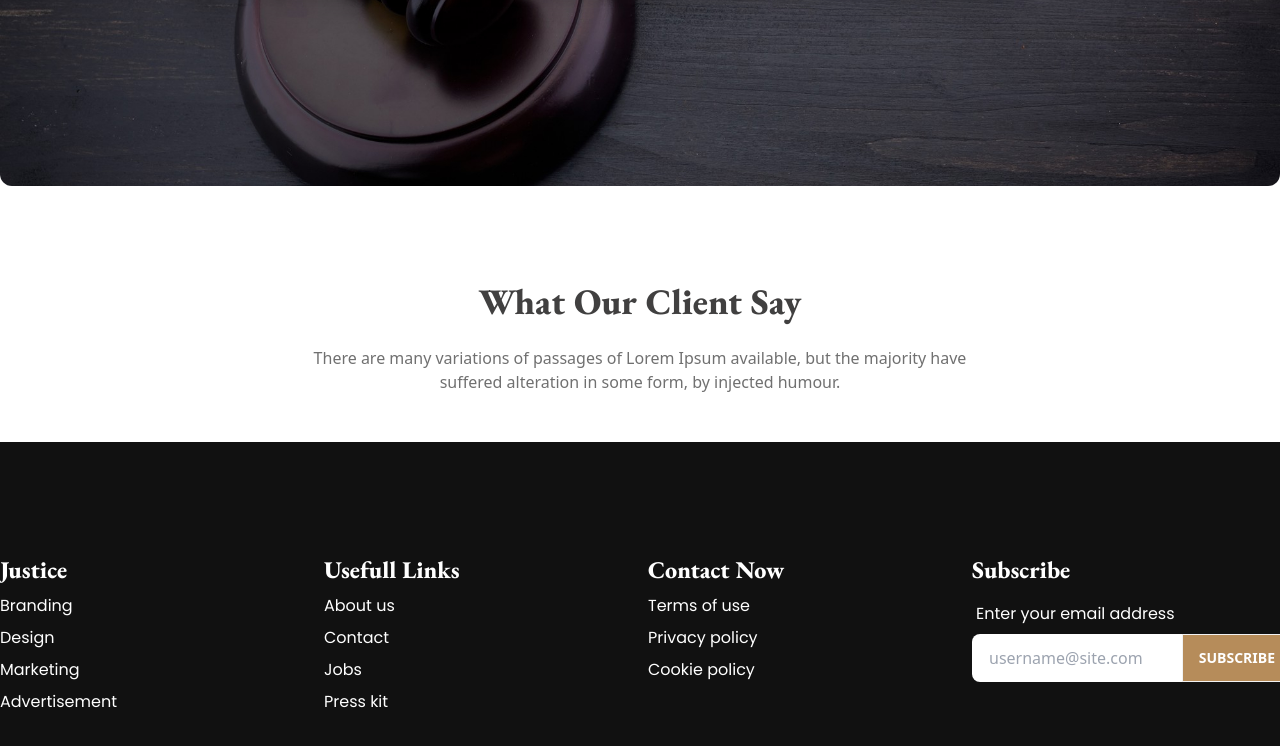
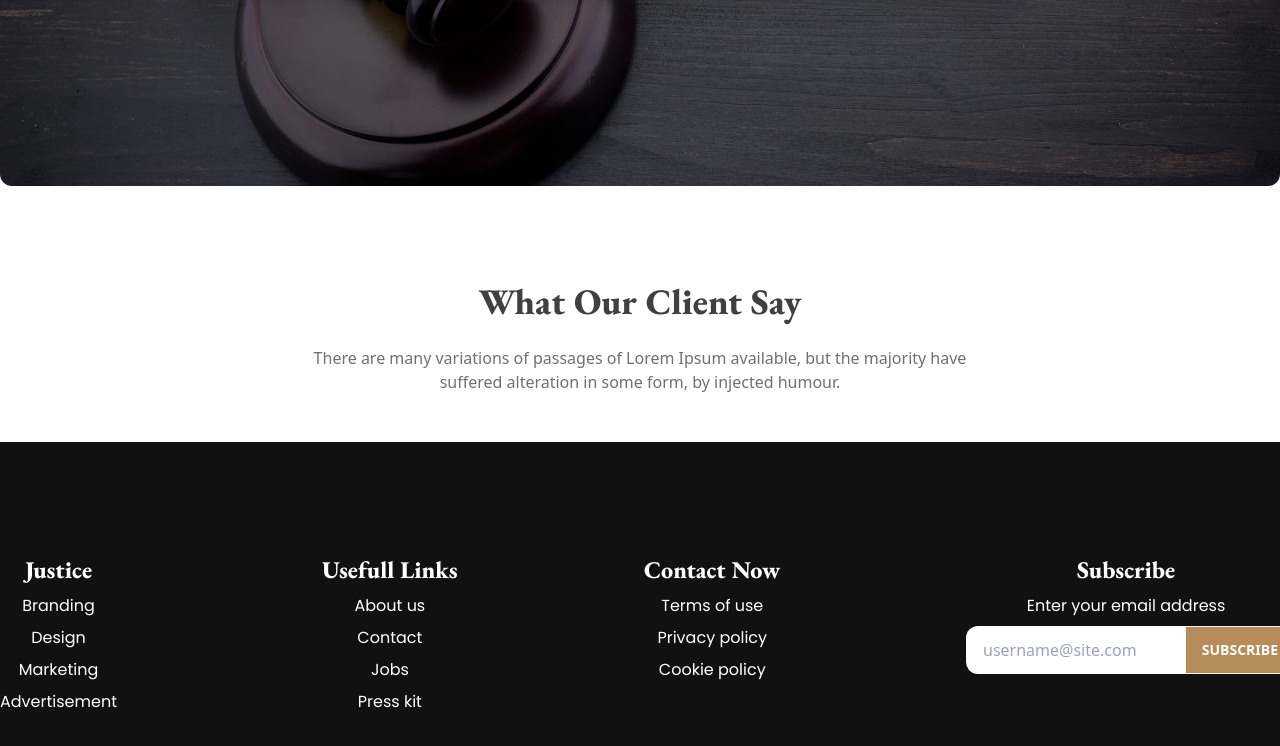
Before and after one commit to ParvezMah/Project_08_Milestone_03_Legal_solutins, a plain HTML site: page index.html in a window 1280 px wide. Shown: the part 2634-3380 px from the top of the page. Drawn offline with nearby package versions, Linux system fonts and the light colour scheme.

Commit message:
final completed

```diff
--- a/index.html
+++ b/index.html
@@ -267,37 +267,43 @@
         <!-- Slide container -->
       </section>
     </main>
+
+
+
+
+
+
     <footer class="bg-[#111] ">
-      <div class="container mx-auto footer grid grid-cols-1 md:grid-cols-1 lg:grid-cols-4  justify-center  lg:justify-between py-28 text-white">
-        <div class="">
-          <span class="text-2xl text-white font-extrabold font-eb-garamond">Justice</span>
+        <div class="container mx-auto footer grid grid-cols-1 justify-center lg:justify-between py-28 text-white">
+          <div class="w-full grid md:grid-cols-1 lg:grid-cols-4 space-y-9 lg:space-y-0">
+            <div class="flex flex-col w-full lg:w-auto space-y-2">
+              <span class="text-2xl text-center text-white font-extrabold font-eb-garamond">Justice</span>
               <a class="text-base font-sm texT-[#CFCFCF] font-poppins text-center">Branding</a>
               <a class="text-base font-sm texT-[#CFCFCF] font-poppins text-center">Design</a>
               <a class="text-base font-sm texT-[#CFCFCF] font-poppins text-center">Marketing</a>
               <a class="text-base font-sm texT-[#CFCFCF] font-poppins text-center">Advertisement</a>
             </div>
-        <div>
-          <span class="text-2xl text-white font-extrabold font-eb-garamond">Usefull Links</span>
+            <div class="flex flex-col w-full lg:w-auto space-y-2">
+              <span class="text-2xl text-center text-white font-extrabold font-eb-garamond">Usefull Links</span>
               <a class="text-base font-sm texT-[#CFCFCF] font-poppins text-center">About us</a>
               <a class="text-base font-sm texT-[#CFCFCF] font-poppins text-center">Contact</a>
               <a class="text-base font-sm texT-[#CFCFCF] font-poppins text-center">Jobs</a>
               <a class="text-base font-sm texT-[#CFCFCF] font-poppins text-center">Press kit</a>
             </div>
-        <div>
-          <span class="text-2xl text-white font-extrabold font-eb-garamond">Contact Now</span>
+            <div class="flex flex-col w-full lg:w-auto space-y-2">
+              <span class="text-2xl text-center text-white font-extrabold font-eb-garamond">Contact Now</span>
               <a class="text-base font-sm texT-[#CFCFCF] font-poppins text-center">Terms of use</a>
               <a class="text-base font-sm texT-[#CFCFCF] font-poppins text-center">Privacy policy</a>
               <a class="text-base font-sm texT-[#CFCFCF] font-poppins text-center">Cookie policy</a>
             </div>
-        <div class="">
-          <span class="text-2xl text-white font-extrabold font-eb-garamond">Subscribe</span>
-          <div class="form-control w-80">
-            <label class="label">
-              <span class="text-base font-sm texT-[#CFCFCF] font-poppins">Enter your email address</span>
-            </label>
-            <div class="relative outline-none">
-              <input type="text" placeholder="username@site.com" class="input  w-full pr-16" />
-              <button class="btn bg-[#B68C5A] text-white absolute top-0 right-0 rounded-l-none">Subscribe</button>
+            <div class="flex flex-col w-full lg:w-auto space-y-2">
+              <span class="text-2xl text-center text-white font-extrabold font-eb-garamond">Subscribe</span>
+              <div class="form-control  w-full lg:w-80 space-y-2">
+                <span class="text-base text-center font-sm texT-[#CFCFCF] font-poppins">Enter your email address</span>
+                <div class="relative mx-auto flex flex-col gap-2">
+                  <input type="text" placeholder="username@site.com" class="input pr-20 rounded-xl" />
+                  <button class="btn bg-[#B68C5A] text-white  lg:absolute lg:top-0 lg:right-0 rounded-xl lg:rounded-l-none">Subscribe</button>
+                </div>
               </div>
             </div>
           </div>
```
Lines whose indentation alone changed are shown as unchanged.
